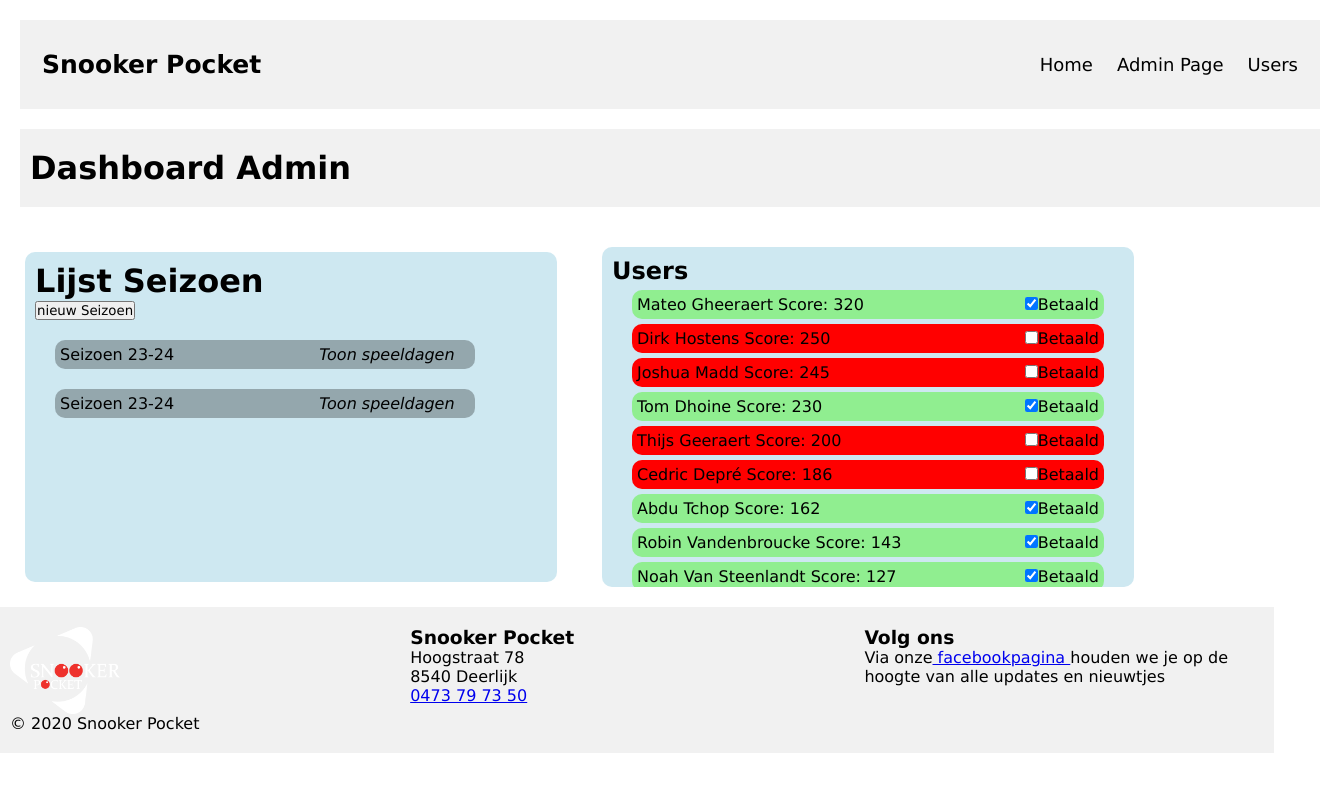
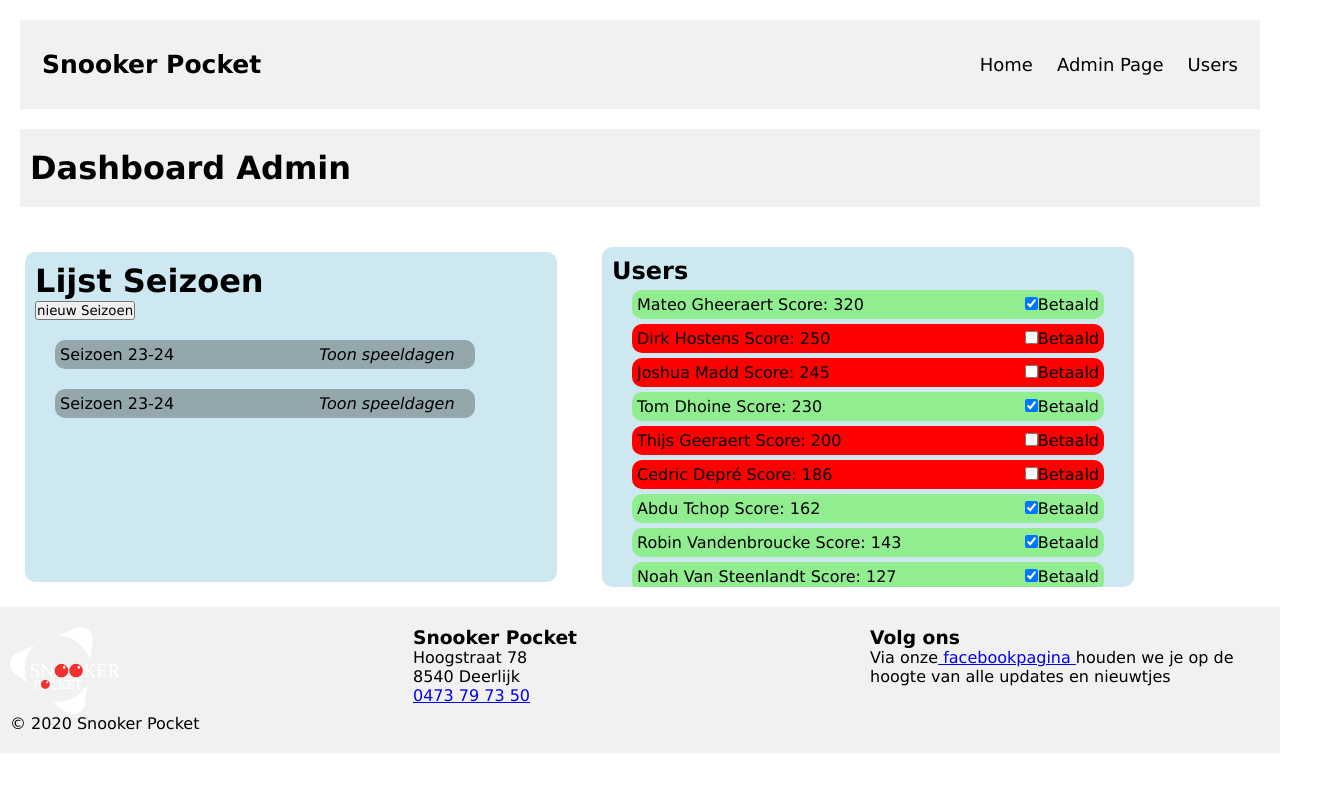
Before and after one commit to JordanMK/snooker, a Next.js app: page /admin in a window 1280 px wide. Shown: the top 792 px of the page, 1320 px wide, since content can reach past the window. Built offline with nearby package versions, Linux system fonts and the light colour scheme.

Commit message:
breedte was verkeerd ingesteld

```diff
--- a/src/components/components.css
+++ b/src/components/components.css
@@ -4,7 +4,7 @@ footer {
   padding: 20px 10px;
   color: #000000;
   bottom: 0;
-  width: 98%;
+  width: auto;
 }
 
 
@@ -38,7 +38,7 @@ th {
   overflow: hidden;
   background-color: #f1f1f1;
   padding: 20px 10px;
-  width: 100%;
+  width: auto;
 }
 
 /* Style the header links */
@@ -94,11 +94,9 @@ th {
 /* Add media queries for responsiveness - when the screen is 500px wide or less, stack the links on top of each other */
 @media screen and (max-width: 900px) {
   .header {
-    width: 100%;
     display: flex;
     flex-direction: column;
     padding: 3px;
-
   }
 
   .logo {
```
